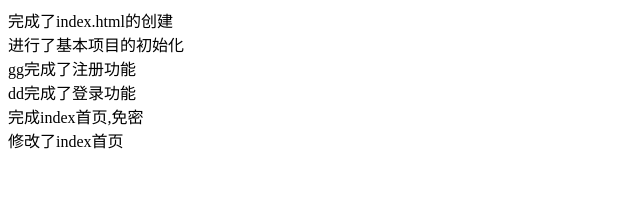
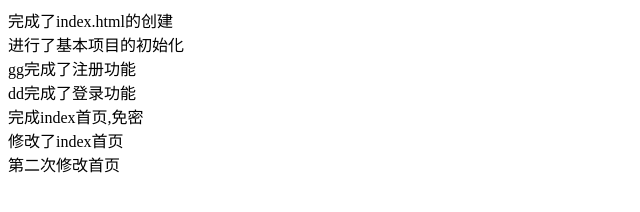
Before and after one commit to Banban-dan/first, a plain HTML site: page index.html in a window 1280 px wide. Shown: the whole page, without its empty margins (0-640 px from the left). Drawn offline with Linux system fonts and the light colour scheme.

Commit message:
第二次修改首页

```diff
--- a/index.html
+++ b/index.html
@@ -24,6 +24,7 @@
 
     <div>完成index首页,免密</div>
     <div>修改了index首页</div>
+    <div>第二次修改首页</div>
 
 </body>
 
```
